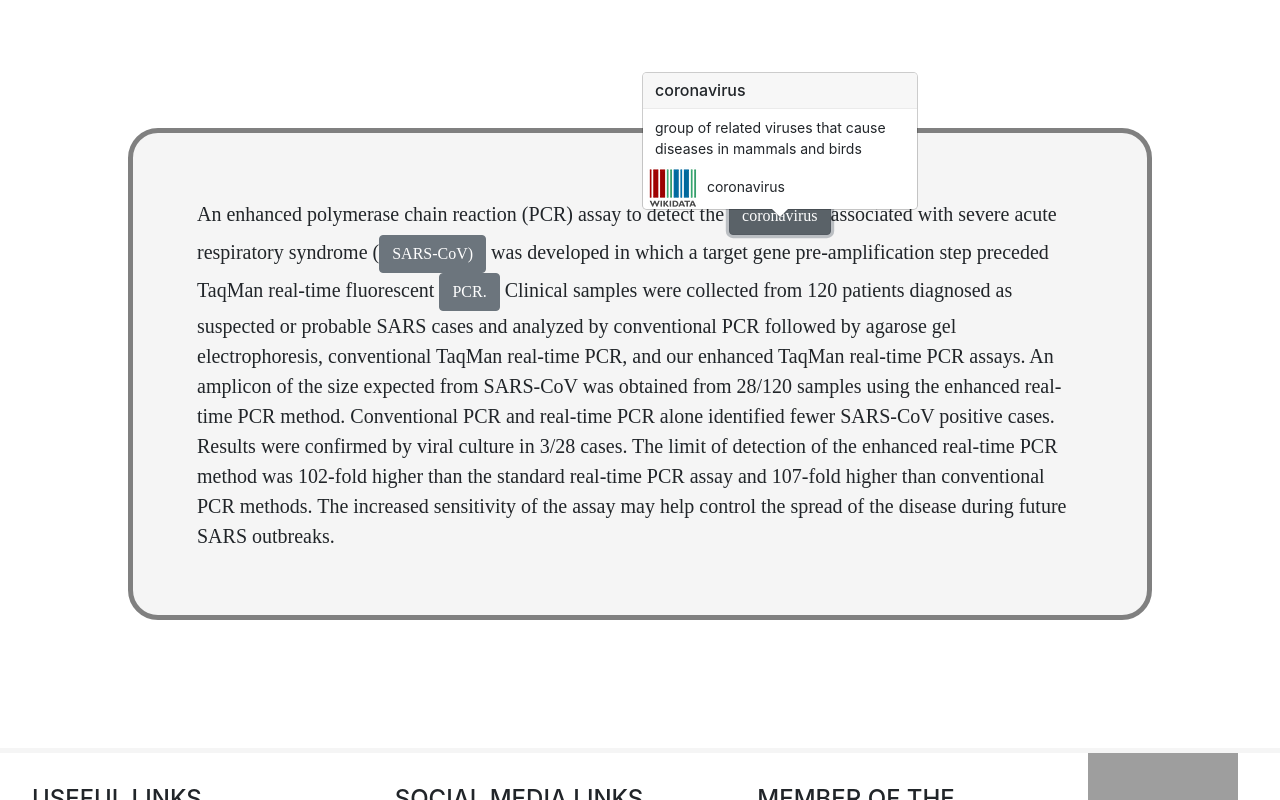
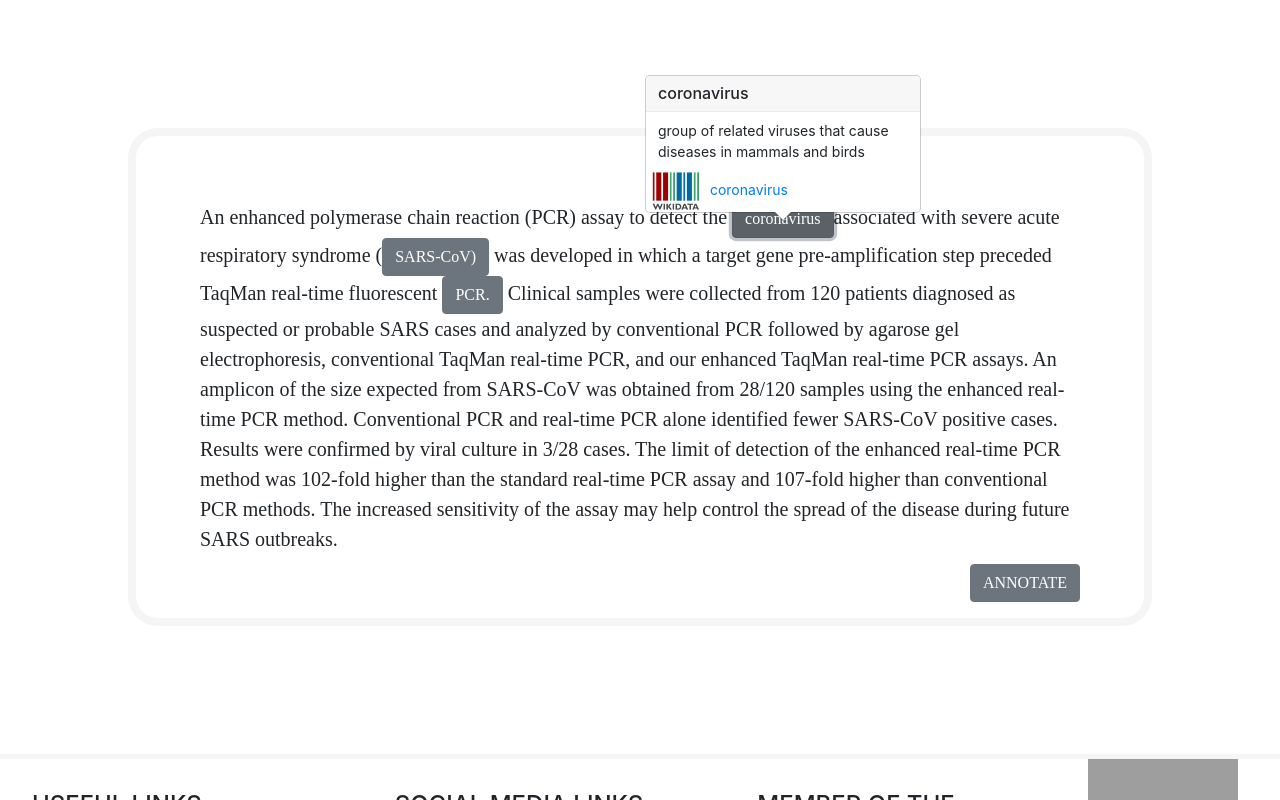
Before and after one commit to issa-project/visualization, a React (Create React App) app: page / in a window 1280 px wide. Both pictures are taken after a click on the button "coronavirus". Shown: the top 800 px of the page. Built offline with nearby package versions, Linux system fonts and the light colour scheme; grey boxes are pictures that could not be loaded.

Commit message:
Update style css #6

```diff
--- a/src/Component/DataInfo.css
+++ b/src/Component/DataInfo.css
@@ -6,3 +6,7 @@
 .linkContent {
     background-color: grey;
 }
+
+.papa{
+    background-color: #ffc838;
+}
--- a/src/Component/DataInfo.js
+++ b/src/Component/DataInfo.js
@@ -19,8 +19,10 @@ const DataInfo = (props) => {
                 <PopoverHeader> {props.title} </PopoverHeader>
                 <PopoverBody> {props.content} </PopoverBody>
                 <div className= "linkContent">
-                    <span className="imgLink"><img src={wikiLogo} alt="wikidata logo"/> </span>
-                    <a href={props.linkData}> {props.title}</a>
+                    <a href= "https://www.wikidata.org/wiki/Q89469904">
+                        <span className="imgLink"><img src={wikiLogo} alt="wikidata logo"/> </span>
+                        <span>{props.title}</span>
+                    </a>
                 </div>
             </Popover>
         </span>
--- a/src/Component/TextHighlight2.js
+++ b/src/Component/TextHighlight2.js
@@ -1,6 +1,6 @@
 import React ,{ Component } from 'react';
-//import DataInfo from './DataInfo'
-//import LoadingButton from './buttonAnnotate'
+
+import LoadingButton from './buttonAnnotate'
 import './Textighlight2.css';
 import DataInfo from "./DataInfo";
 
@@ -57,7 +57,11 @@ class TextHighlight2 extends Component {
         let r = this.state.text.substring(begin);
         console.log(r);
         result.push(<span>{ r }</span>);
-        return <div className="compoTexts"> {result} </div>
+
+        return <div className="compoTexts"> {result}
+        <LoadingButton/>
+        </div>
+
     }
 
 
--- a/src/Component/Textighlight2.css
+++ b/src/Component/Textighlight2.css
@@ -3,11 +3,11 @@
     width: 80%;
     padding: 5%;
     margin: 10%;
-    border-color:grey;
-    border-width:5px;
+    border-color:whitesmoke;
+    border-width:8px;
     border-style: solid;
     border-radius: 30px;
-    background-color: whitesmoke;
+    background-color: white;
     font-family: "Times New Roman";
     font-size: 20px;
 
@@ -16,3 +16,7 @@
 .dataInfo {
 width: 60px;
 }
+
+.html{
+    background-color: whitesmoke;
+}
--- a/src/Component/buttonAnnotate.css
+++ b/src/Component/buttonAnnotate.css
@@ -1,7 +1,6 @@
 
 .buttonA {
     display: inline-block;
-    background-color: whitesmoke;
     text-transform: uppercase;
     padding: 20px 30px;
     border-radius: 5px;
@@ -11,6 +10,7 @@
     float: right;
     position: relative;
     margin-top: 40px;
+    background-color: grey;
 
 }
 
--- a/src/Component/buttonAnnotate.js
+++ b/src/Component/buttonAnnotate.js
@@ -22,7 +22,7 @@ function LoadingButton() {
     return (
         <Button
             className="buttonA"
-            variant="dark"
+            variant="secondary"
             disabled={isLoading}
             onClick={!isLoading ? handleClick : null}
         >
```
